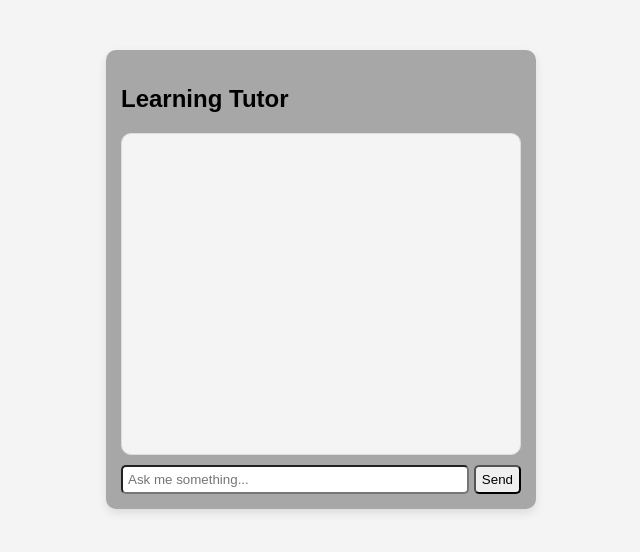
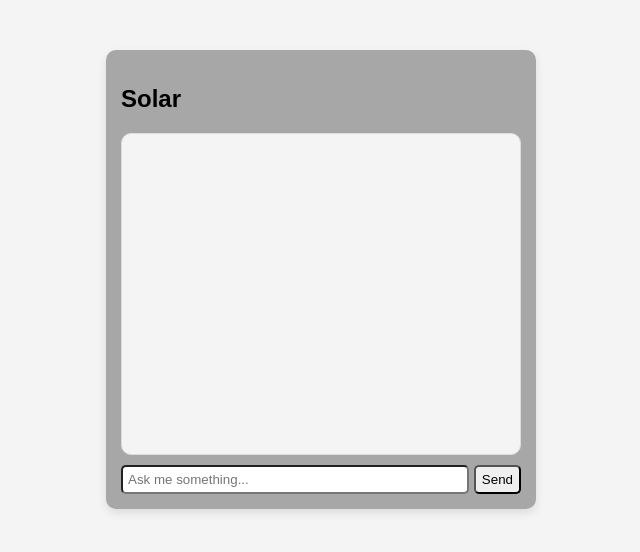
Before and after one commit to Innovators-for-Purpose/Chatbot-Styled-Tutor, a plain HTML site: page Chatbot/index.html in a window 1280 px wide. Shown: the whole page, without its empty margins (319-959 px from the left). Drawn offline with Linux system fonts and the light colour scheme.

Commit message:
Name Change

```diff
--- a/Chatbot/index.html
+++ b/Chatbot/index.html
@@ -2,13 +2,13 @@
 <html lang="en">
 <head>
     <meta charset="UTF-8">
-    <title>Chatbot Tutor</title>
+    <title>Facts about me</title>
     <link rel="stylesheet" href="style.css">
 </head>
 <body>
 
     <div class="chat-container">
-        <h2>Learning Tutor</h2>
+        <h2>Solar</h2>
 
         <div id="messages" class="messages"></div>
 
```
